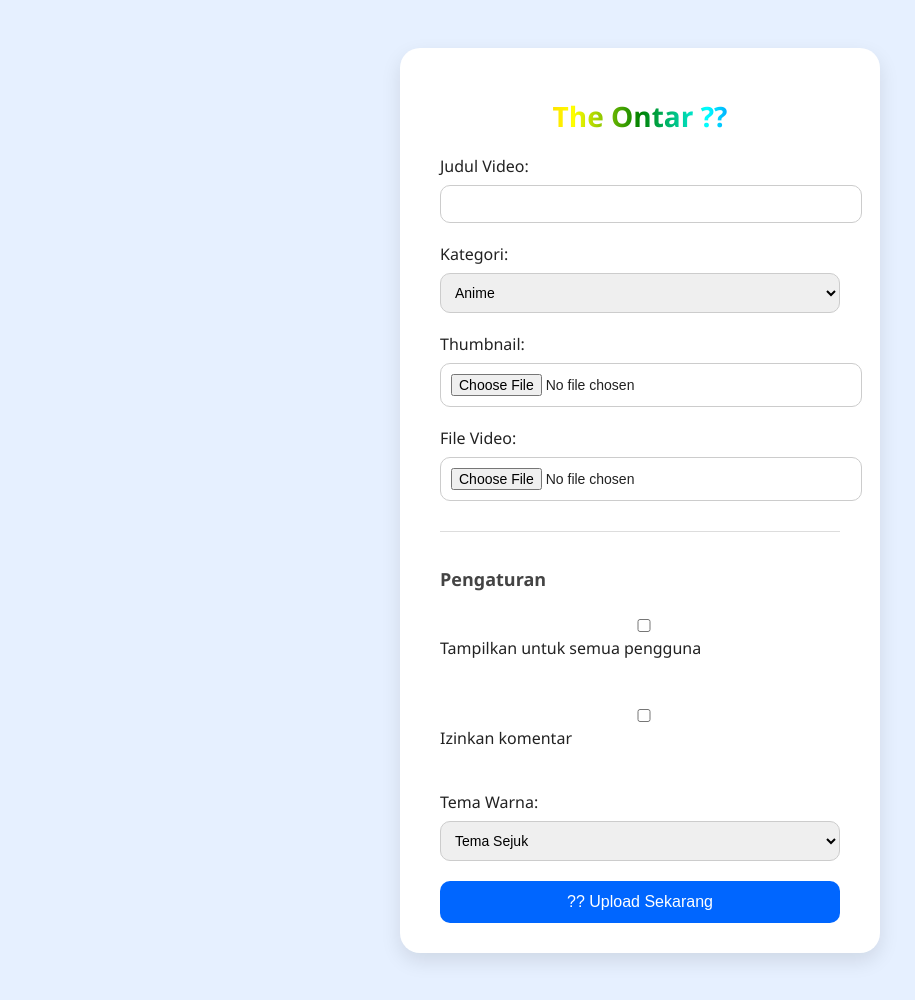
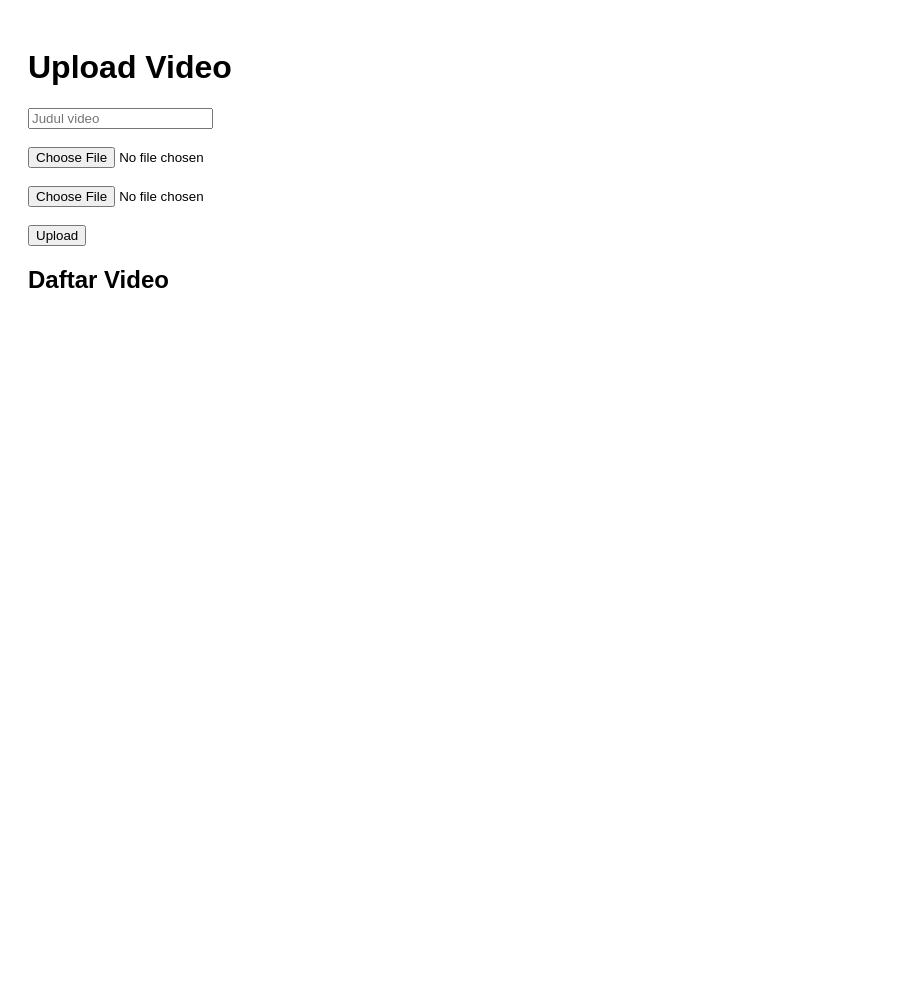
Before and after one commit to KenyotID/OntarId, a plain HTML site: page index.html in a window 1280 px wide. Shown: the whole page, without its empty margins (0-915 px from the left). After the commit the page ends 800 px from the top, so only its background shows below. Drawn offline with Linux system fonts and the light colour scheme.

Commit message:
Update index.html

```diff
--- a/index.html
+++ b/index.html
@@ -1,204 +1,78 @@
 <!DOCTYPE html>
-<html lang="id">
+<html lang="en">
 <head>
-  <meta charset="UTF-8">
-  <title>The Ontar ??</title>
-  <script src="https://www.gstatic.com/firebasejs/10.10.0/firebase-app.js"></script>
-  <script src="https://www.gstatic.com/firebasejs/10.10.0/firebase-database.js"></script>
-  <script src="https://www.gstatic.com/firebasejs/10.10.0/firebase-storage.js"></script>
+  <meta charset="UTF-8" />
+  <meta name="viewport" content="width=device-width, initial-scale=1.0"/>
+  <title>Video Upload</title>
   <style>
-    body {
-      font-family: 'Segoe UI', Tahoma, Geneva, Verdana, sans-serif;
-      background: #e6f0ff;
-      color: #222;
-      padding: 40px;
-      display: flex;
-      justify-content: center;
-      flex-direction: column;
-      align-items: center;
-      transition: background-color 0.3s ease, color 0.3s ease;
-    }
-
-    .container {
-      background: white;
-      padding: 30px 40px;
-      border-radius: 20px;
-      box-shadow: 0 8px 20px rgba(0, 0, 0, 0.1);
-      width: 400px;
-    }
-
-    h1 {
-      text-align: center;
-      background: linear-gradient(to right, red, orange, yellow, green, cyan, blue, violet);
-      -webkit-background-clip: text;
-      -webkit-text-fill-color: transparent;
-      font-size: 28px;
-      animation: animateText 4s linear infinite;
-    }
-
-    @keyframes animateText {
-      0% {background-position: 0%}
-      100% {background-position: 100%}
-    }
-
-    label {
-      display: block;
-      margin-top: 20px;
-      font-weight: 500;
-    }
-
-    input, select {
-      margin-top: 8px;
-      padding: 10px;
-      width: 100%;
-      border: 1px solid #ccc;
-      border-radius: 10px;
-      font-size: 14px;
-    }
-
-    button {
-      margin-top: 20px;
-      width: 100%;
-      padding: 12px;
-      background-color: #0066ff;
-      color: white;
-      border: none;
-      border-radius: 10px;
-      font-size: 16px;
-      cursor: pointer;
-      transition: background-color 0.3s ease;
-    }
-
-    button:hover {
-      background-color: #004fcc;
-    }
-
-    .settings {
-      margin-top: 30px;
-      border-top: 1px solid #ddd;
-      padding-top: 20px;
-    }
-
-    .settings h2 {
-      font-size: 18px;
-      margin-bottom: 10px;
-      color: #444;
-    }
-
-    .settings input[type="checkbox"], .settings select {
-      margin-right: 10px;
-    }
+    body { font-family: Arial; padding: 20px; }
+    .video-card { border: 1px solid #ccc; border-radius: 10px; padding: 10px; margin-top: 10px; }
+    .video-card img { width: 120px; height: auto; display: block; margin-bottom: 5px; }
+    video { width: 100%; max-width: 400px; }
   </style>
 </head>
 <body>
-  <div class="container">
-    <h1>The Ontar ??</h1>
-    <label>Judul Video:
-      <input type="text" id="title">
-    </label>
-    <label>Kategori:
-      <select id="category">
-        <option value="anime">Anime</option>
-        <option value="film">Film</option>
-        <option value="biasa">Vidio Biasa</option>
-      </select>
-    </label>
-    <label>Thumbnail:
-      <input type="file" id="thumbFile">
-    </label>
-    <label>File Video:
-      <input type="file" id="videoFile">
-    </label>
+  <h1>Upload Video</h1>
+  <form id="uploadForm">
+    <input type="text" id="title" placeholder="Judul video" required /><br><br>
+    <input type="file" id="videoFile" accept="video/*" required /><br><br>
+    <input type="file" id="thumbnailFile" accept="image/*" required /><br><br>
+    <button type="submit">Upload</button>
+  </form>
 
-    <div class="settings">
-      <h2>Pengaturan</h2>
-      <label><input type="checkbox" id="isPublic">Tampilkan untuk semua pengguna</label><br>
-      <label><input type="checkbox" id="allowComments">Izinkan komentar</label><br>
-      <label>Tema Warna:
-        <select id="themeSelector" onchange="changeTheme()">
-          <option value="default">Tema Sejuk</option>
-          <option value="dark">Gelap</option>
-          <option value="redblack">Merah-Hitam</option>
-          <option value="redwhite">Merah-Putih</option>
-        </select>
-      </label>
-    </div>
-
-    <button onclick="uploadVideo()">?? Upload Sekarang</button>
-  </div>
+  <h2>Daftar Video</h2>
+  <div id="videoList"></div>
 
   <script>
-    const firebaseConfig = {
-      apiKey: "API_KEY_ANDA",
-      authDomain: "the-ontar.firebaseapp.com",
-      databaseURL: "https://the-ontar-default-rtdb.asia-southeast1.firebasedatabase.app",
-      projectId: "the-ontar",
-      storageBucket: "the-ontar.appspot.com",
-      messagingSenderId: "270364958222",
-      appId: "1:270364958222:web:a7d312dca0940969b8e65f",
-      measurementId: "G-SSLVGW4N5C"
-    };
+    const uploadForm = document.getElementById('uploadForm');
+    const videoList = document.getElementById('videoList');
 
-    firebase.initializeApp(firebaseConfig);
-    const db = firebase.database();
-    const storage = firebase.storage();
+    function loadVideos() {
+      const videos = JSON.parse(localStorage.getItem('videos') || '[]');
+      videoList.innerHTML = '';
+      videos.forEach((v, index) => {
+        const div = document.createElement('div');
+        div.className = 'video-card';
+        div.innerHTML = `
+          <h3>${v.title}</h3>
+          <img src="${v.thumbnail}" alt="Thumbnail">
+          <video controls src="${v.video}"></video>
+        `;
+        videoList.appendChild(div);
+      });
+    }
 
-    async function uploadVideo() {
-      const title = document.getElementById("title").value;
-      const category = document.getElementById("category").value;
-      const thumbFile = document.getElementById("thumbFile").files[0];
-      const videoFile = document.getElementById("videoFile").files[0];
-      const isPublic = document.getElementById("isPublic").checked;
-      const allowComments = document.getElementById("allowComments").checked;
+    uploadForm.addEventListener('submit', async (e) => {
+      e.preventDefault();
 
-      if (!title || !category || !thumbFile || !videoFile) {
-        alert("Lengkapi semua data dulu ya!");
-        return;
-      }
+      const title = document.getElementById('title').value;
+      const videoFile = document.getElementById('videoFile').files[0];
+      const thumbFile = document.getElementById('thumbnailFile').files[0];
 
-      const thumbRef = storage.ref().child('thumbnails/' + thumbFile.name);
-      const videoRef = storage.ref().child('videos/' + videoFile.name);
+      if (!videoFile || !thumbFile) return;
 
-      const thumbSnap = await thumbRef.put(thumbFile);
-      const videoSnap = await videoRef.put(videoFile);
-
-      const thumbURL = await thumbSnap.ref.getDownloadURL();
-      const videoURL = await videoSnap.ref.getDownloadURL();
-
-      const newVideoRef = db.ref("videos").push();
-      await newVideoRef.set({
-        title,
-        category,
-        thumbURL,
-        videoURL,
-        isPublic,
-        allowComments
+      const toBase64 = file => new Promise((res, rej) => {
+        const reader = new FileReader();
+        reader.readAsDataURL(file);
+        reader.onload = () => res(reader.result);
+        reader.onerror = err => rej(err);
       });
 
-      alert("? Upload sukses! Cek halaman utama buat liat hasilnya.");
-      document.getElementById("title").value = "";
-      document.getElementById("thumbFile").value = null;
-      document.getElementById("videoFile").value = null;
-      document.getElementById("isPublic").checked = false;
-      document.getElementById("allowComments").checked = false;
-    }
+      const videoData = await toBase64(videoFile);
+      const thumbData = await toBase64(thumbFile);
 
-    function changeTheme() {
-      const theme = document.getElementById("themeSelector").value;
-      if (theme === "default") {
-        document.body.style.backgroundColor = "#e6f0ff";
-        document.body.style.color = "#222";
-      } else if (theme === "dark") {
-        document.body.style.backgroundColor = "#111";
-        document.body.style.color = "#fff";
-      } else if (theme === "redblack") {
-        document.body.style.backgroundColor = "#8B0000";
-        document.body.style.color = "#fff";
-      } else if (theme === "redwhite") {
-        document.body.style.backgroundColor = "#fff0f0";
-        document.body.style.color = "#800000";
-      }
-    }
+      const newVideo = { title, video: videoData, thumbnail: thumbData };
+
+      const existing = JSON.parse(localStorage.getItem('videos') || '[]');
+      existing.push(newVideo);
+      localStorage.setItem('videos', JSON.stringify(existing));
+
+      uploadForm.reset();
+      loadVideos();
+    });
+
+    // Load saat pertama
+    loadVideos();
   </script>
 </body>
 </html>
```
